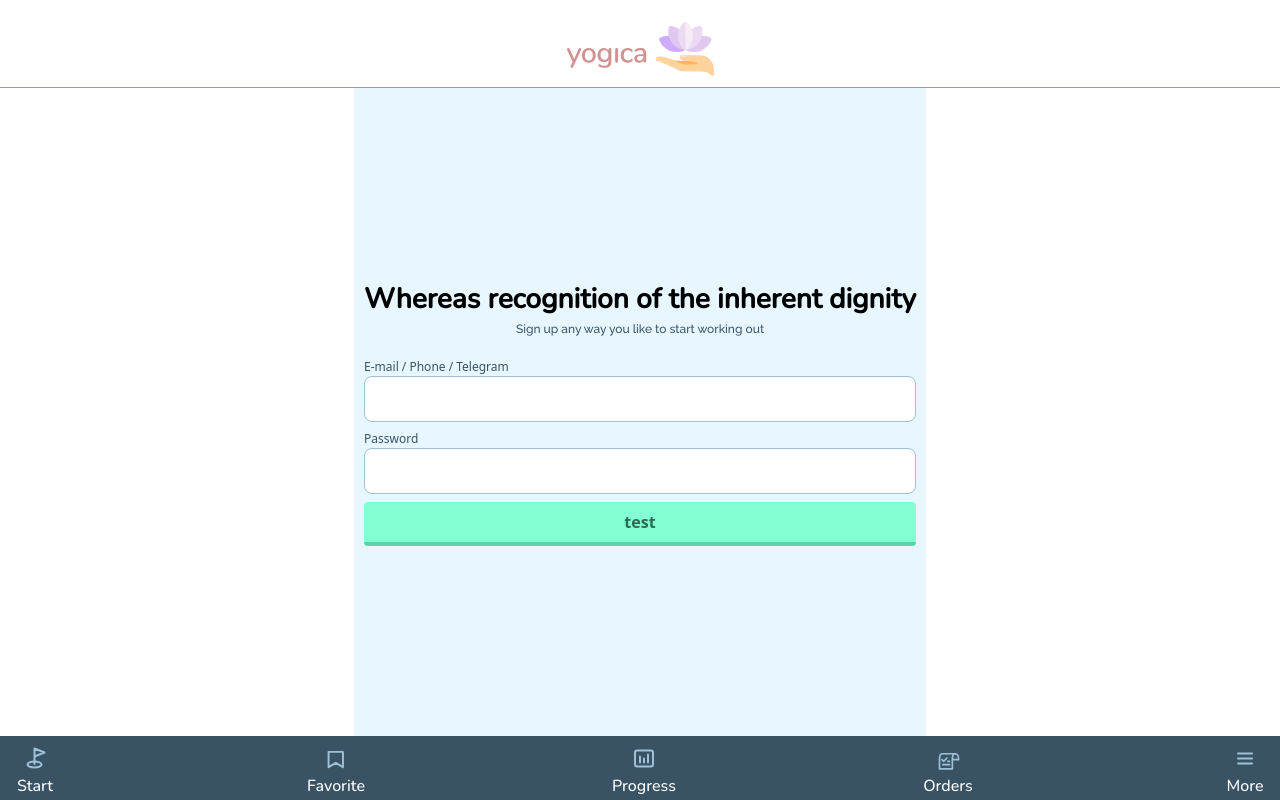
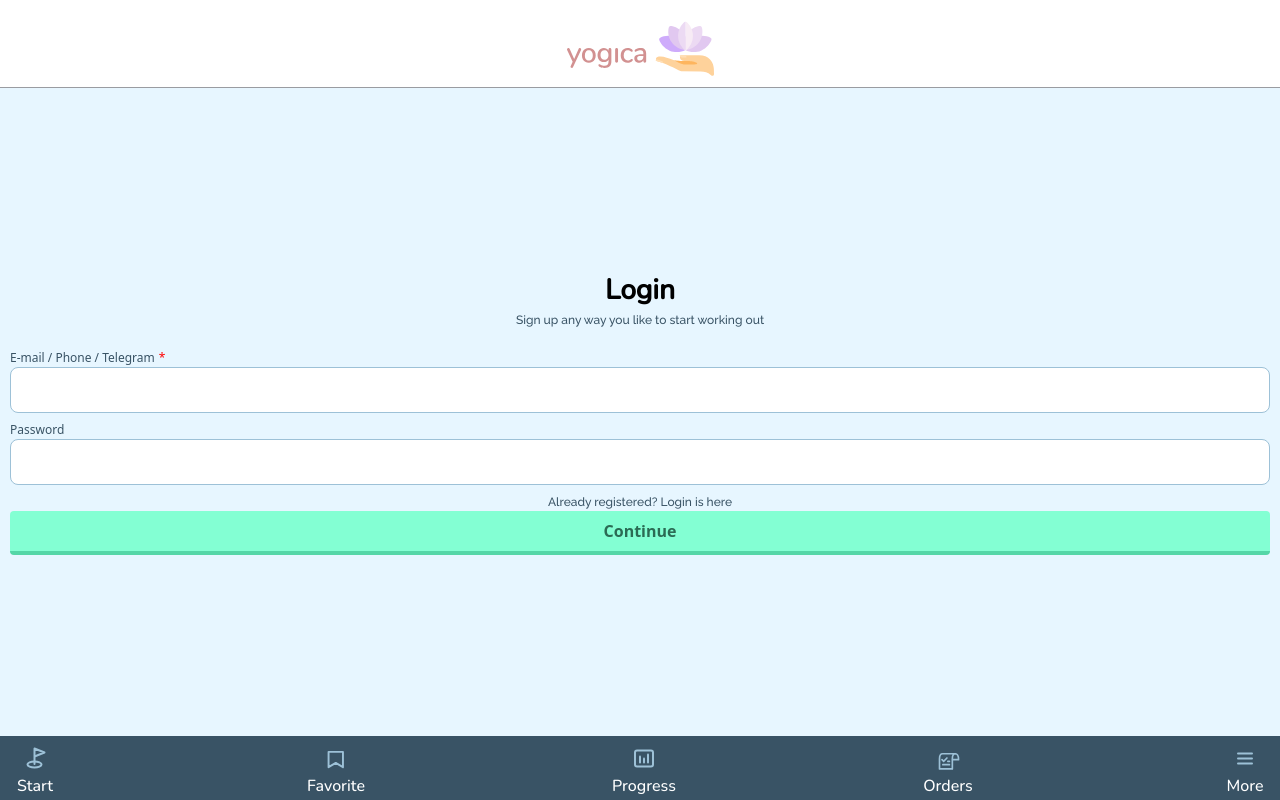
Before and after one commit to mrazazello/yogica-app, a React (Vite) app: page / in a window 1280 px wide. Built offline with nearby package versions, Linux system fonts and the light colour scheme.

Commit message:
small fixes

```diff
--- a/src/app/App.tsx
+++ b/src/app/App.tsx
@@ -11,20 +11,24 @@ function App() {
   return (
     <div className="flex items-center justify-center flex-col h-screen">
       <Header />
-      <div className="h-full bg-blue-100">
+      <div className="h-full w-full bg-blue-100">
         <ContentWrapper valign="center">
-          <H123
-            title="Whereas recognition of the inherent dignity"
-            align="center"
-          />
+          <H123 title="Login" align="center" />
           <TextLine
             text="Sign up any way you like to start working out"
             align="center"
           />
           <VSpace />
-          <Input placeholder="E-mail / Phone / Telegram" name="email" />
+          <Input
+            placeholder="E-mail / Phone / Telegram"
+            name="email"
+            required
+          />
           <Input placeholder="Password" name="password" />
-          <Button text="test" />
+
+          <TextLine text="Already registered? Login is here" align="center" />
+
+          <Button text="Continue" />
         </ContentWrapper>
       </div>
       <MainMenu />
--- a/src/shared/ui/ContentWrapper/ContentWrapper.tsx
+++ b/src/shared/ui/ContentWrapper/ContentWrapper.tsx
@@ -1,8 +1,9 @@
 import { FC } from "react";
+import { cn } from "shared/lib/classNames/classNames";
 
 interface IProps {
-  align?: "start" | "center" | "end";
-  valign?: "start" | "center" | "end";
+  align?: "left" | "center" | "right";
+  valign?: "top" | "center" | "bottom";
   children: React.ReactNode;
 }
 
@@ -10,7 +11,19 @@ export const ContentWrapper: FC<IProps> = (props) => {
   const { align = "start", valign = "start", children } = props;
   return (
     <div
-      className={`h-full flex flex-col items-${align} justify-${valign} px-10px`}
+      className={cn(
+        "h-full w-full flex flex-col px-10px",
+        {
+          "items-start": align === "left",
+          "items-center": align === "center",
+          "items-end": align === "right",
+
+          "justify-start": valign === "top",
+          "justify-center": valign === "center",
+          "justify-end": valign === "bottom",
+        },
+        []
+      )}
     >
       {children}
     </div>
--- a/src/shared/ui/Input/Input.tsx
+++ b/src/shared/ui/Input/Input.tsx
@@ -11,6 +11,7 @@ interface IProps extends HTMLInputPropsType {
   value?: string | number;
   onChange?: (value: string) => void;
   readonly?: boolean;
+  required?: boolean;
 }
 
 export const InputComponent: FC<IProps> = (props: IProps) => {
@@ -21,6 +22,7 @@ export const InputComponent: FC<IProps> = (props: IProps) => {
     value,
     onChange,
     readonly = false,
+    required = false,
     ...otherProps
   } = props;
 
@@ -53,6 +55,7 @@ export const InputComponent: FC<IProps> = (props: IProps) => {
       {placeholder ? (
         <label className="block mb-2 text-sm font-medium text-blue-400">
           {placeholder}
+          {required && <span className="ml-1 text-red">*</span>}
           {input}
         </label>
       ) : (
--- a/tailwind.config.js
+++ b/tailwind.config.js
@@ -23,6 +23,7 @@ export default {
       transparent: "transparent",
       current: "currentColor",
       white: "#FFFFFF",
+      red: "#FF0000",
       gray: {
         100: "#E3E6ED",
         200: "#D2D6DA",
```
